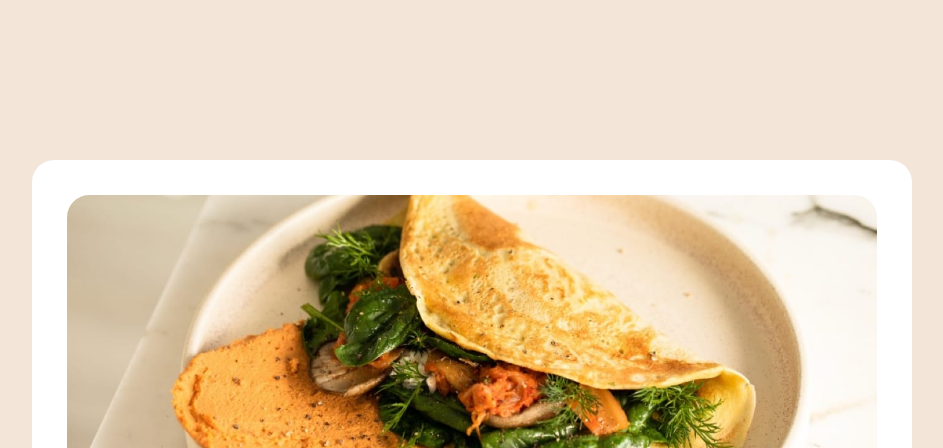
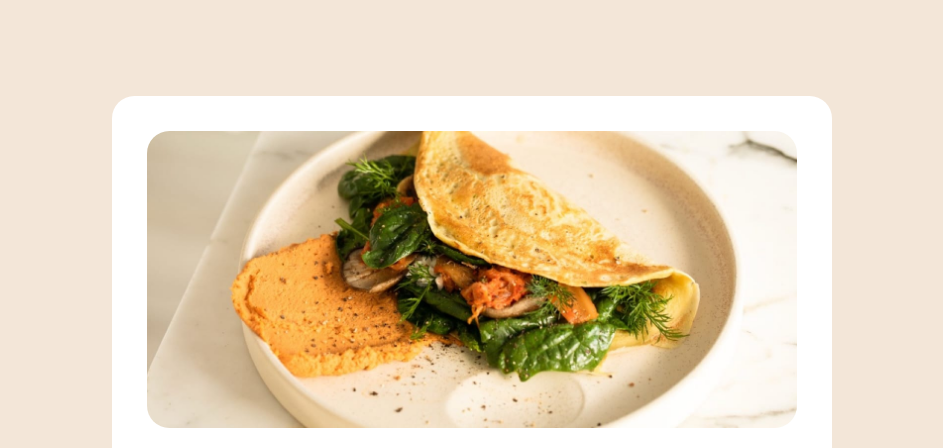
Before and after one commit to N1kemi/Recipe-page, a plain HTML site: page index.html in a window 1280 px wide. Shown: the top 448 px of the page, without its empty margins (168-1111 px from the left). Drawn offline with Linux system fonts and the light colour scheme.

Commit message:
Final Correct

```diff
--- a/css/style.css
+++ b/css/style.css
@@ -66,8 +66,8 @@ body {
   padding: 2.2rem;
   background-color: hsl(0, 0%, 100%);
   width: 90%;
-  max-width: 55rem;
-  margin: 10rem auto;
+  max-width: 45rem;
+  margin: 6rem auto;
   border-radius: 1.4rem;
   display: flex;
   flex-direction: column;
```
